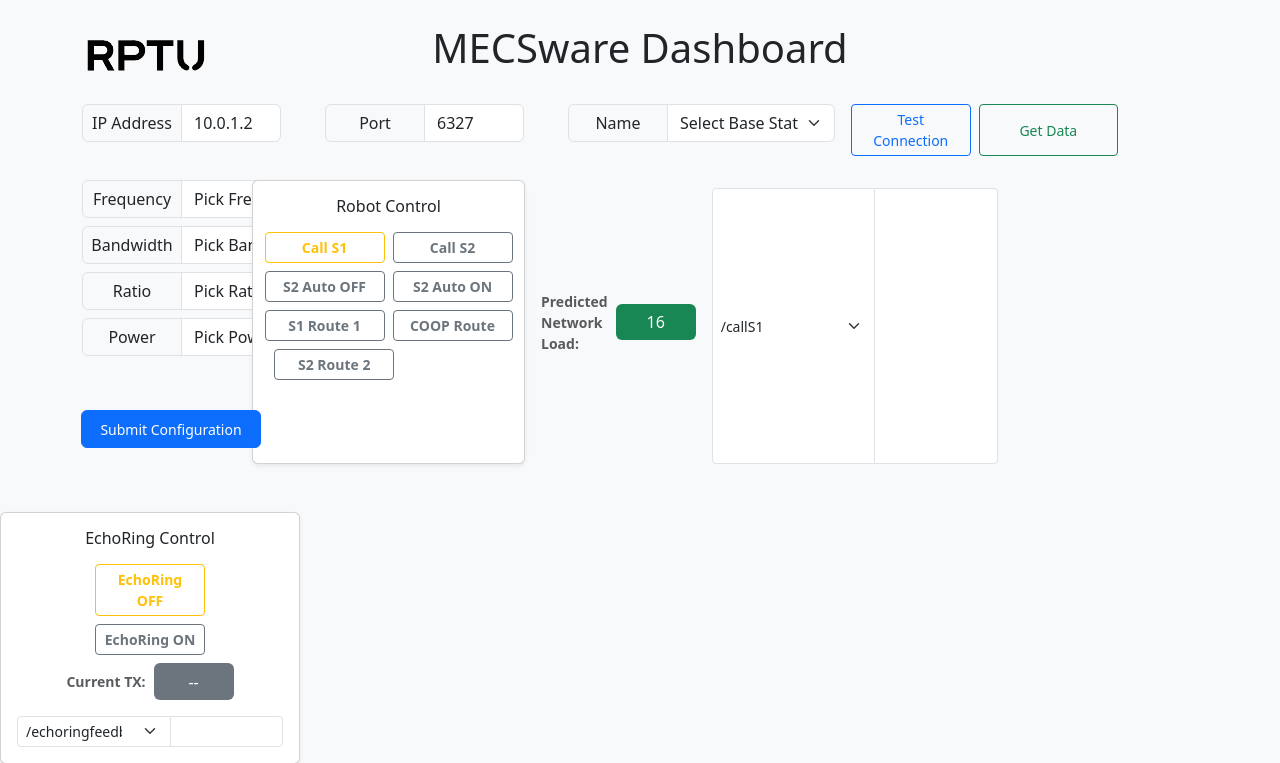
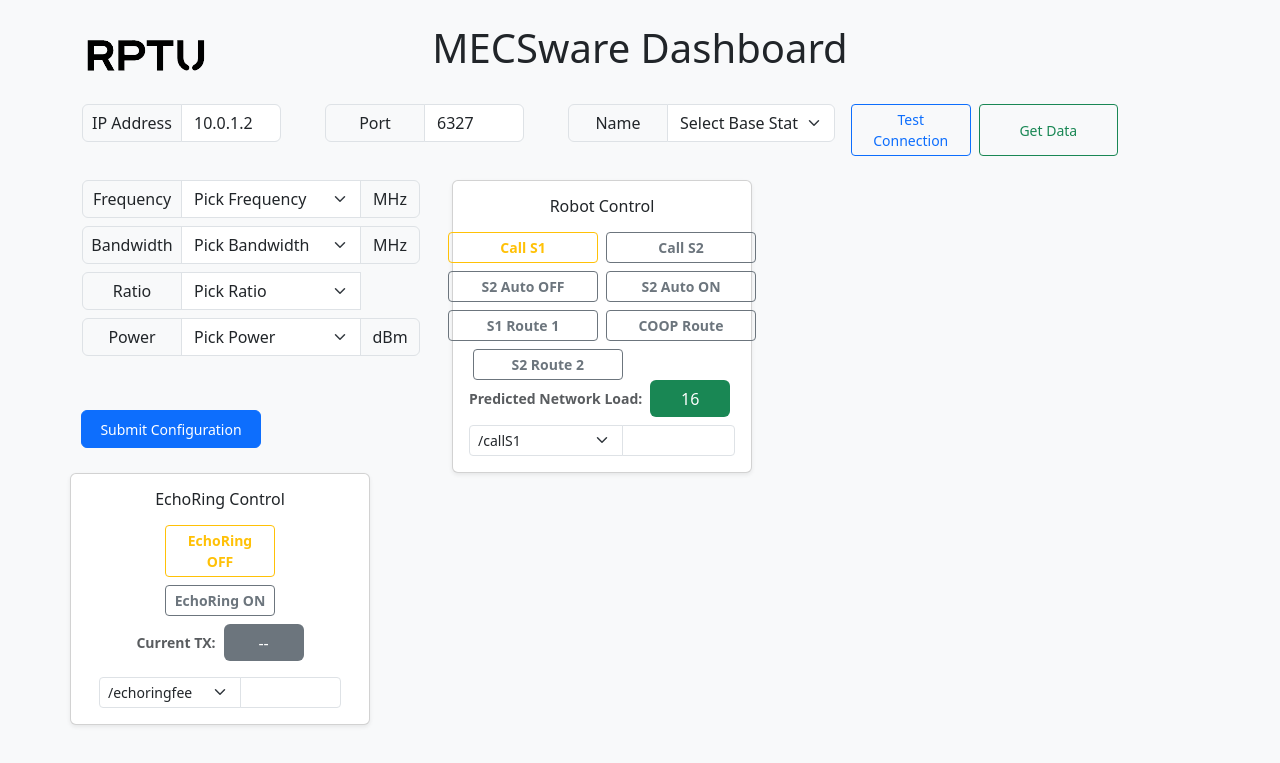
Before and after one commit to WICON-RPTU/MECSware-EchoRing_Dashboard, a Flask app: page / in a window 1280 px wide. Shown: the top 763 px of the page. Run offline with Flask 3, Linux system fonts and the light colour scheme.

Commit message:
[MOD] Buttons

```diff
--- a/templates/index.html
+++ b/templates/index.html
@@ -35,7 +35,7 @@
             text-align: center;
         }
         .buttonRobots {
-            width: 120px;
+            width: 150px;
             justify-content: center;
             text-align: center;
         }
@@ -193,8 +193,7 @@
   </div>
 
   <!-- Right: Robot and EchoRing Cards -->
-  <div class="col-md-6 d-flex flex-column flex-md-row justify-content-start gap-3" style="margin-left: -200px;">
-    <div class="col-md-6 d-flex flex-column flex-md-row justify-content-start gap-3" style="margin-left: -200px;">
+<div class="col-md-6 d-flex flex-column flex-md-row justify-content-start gap-3" style="margin-left: -200px;">
   <div id="robotCard" class="card shadow-sm w-100">
     <div class="card-body p-3">
       <h6 class="card-title mb-3 text-center">Robot Control</h6>
@@ -216,15 +215,12 @@
           <button class="btn btn-outline-secondary btn-sm fw-bold invisible">Placeholder</button>
         </div>
       </div>
-    </div>
-  </div>
-</div>
-
 
       <div class="d-flex align-items-center gap-2">
         <div class="text-muted small fw-bold">Predicted Network Load:</div>
         <div id="robotStatus" class="status-box bg-secondary text-white">--</div>
       </div>
+
       <div class="input-group input-group-sm mt-2">
         <select id="robotTopic" class="form-select">
           <option value="/callS1">/callS1</option>
@@ -238,9 +234,10 @@
         <input id="robotTopicMsg" class="form-control" readonly>
       </div>
 
-    </div>
-  </div>
-</div>
+    </div> <!-- card-body -->
+  </div> <!-- robotCard -->
+</div> <!-- col-md-6 -->
+
 
 
     <div id="echoringCard" class="card shadow-sm w-100">
```
